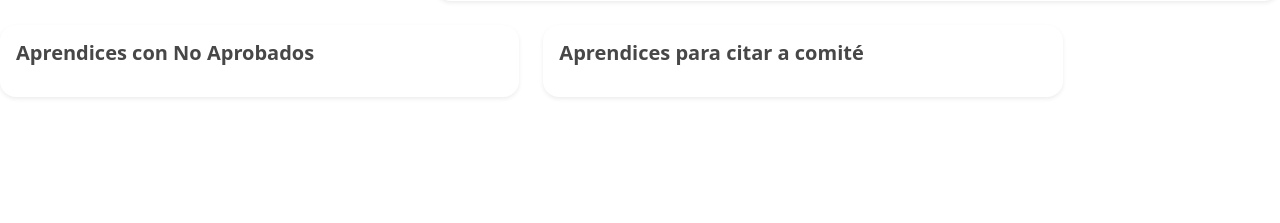
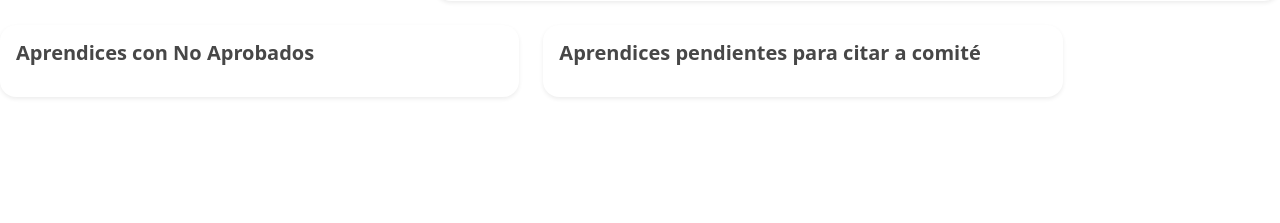
Before and after one commit to ingdanielbs/schedule, a Flask app: template templates/instructors/dashboard.html in a window 1280 px wide. Shown: the part 577-800 px from the top of the page. Run offline with Flask 3, Linux system fonts and the light colour scheme; the template is opened without the code that fills it, so the values that code supplies are empty; grey boxes labelled with a size stand in for pictures from a placeholder-image service; some libraries are stand-ins or nearby versions.

Commit message:
Update instructor dashboard title

```diff
--- a/templates/instructors/dashboard.html
+++ b/templates/instructors/dashboard.html
@@ -140,7 +140,7 @@
           <div class="card-body">
             <div class="d-flex align-items-start justify-content-between mb-3">
               <div class="">
-                <h5 class="mb-0 fw-bold">Aprendices para citar a comité</h5>
+                <h5 class="mb-0 fw-bold">Aprendices pendientes para citar a comité</h5>
               </div>
             </div>
             {% for student in apprentices_report %}
```
Also changed, not shown: 1 other file.
